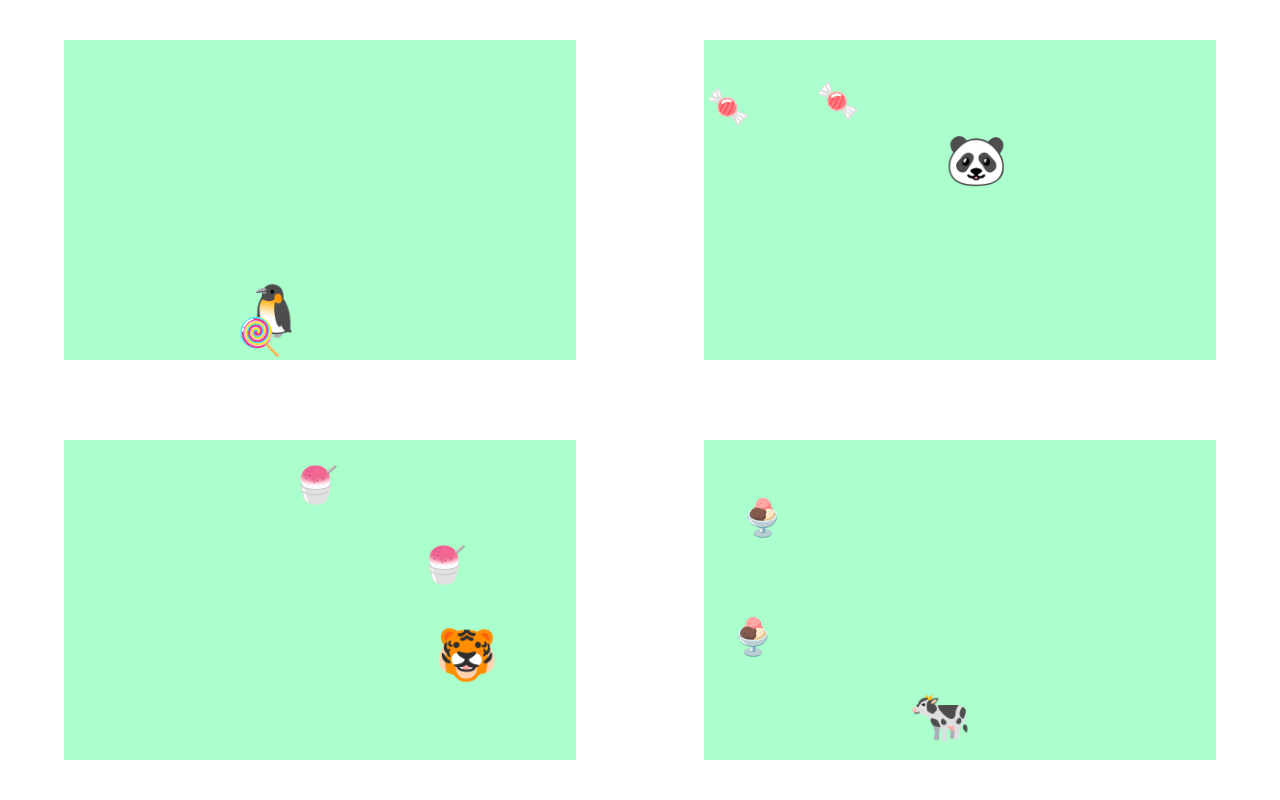
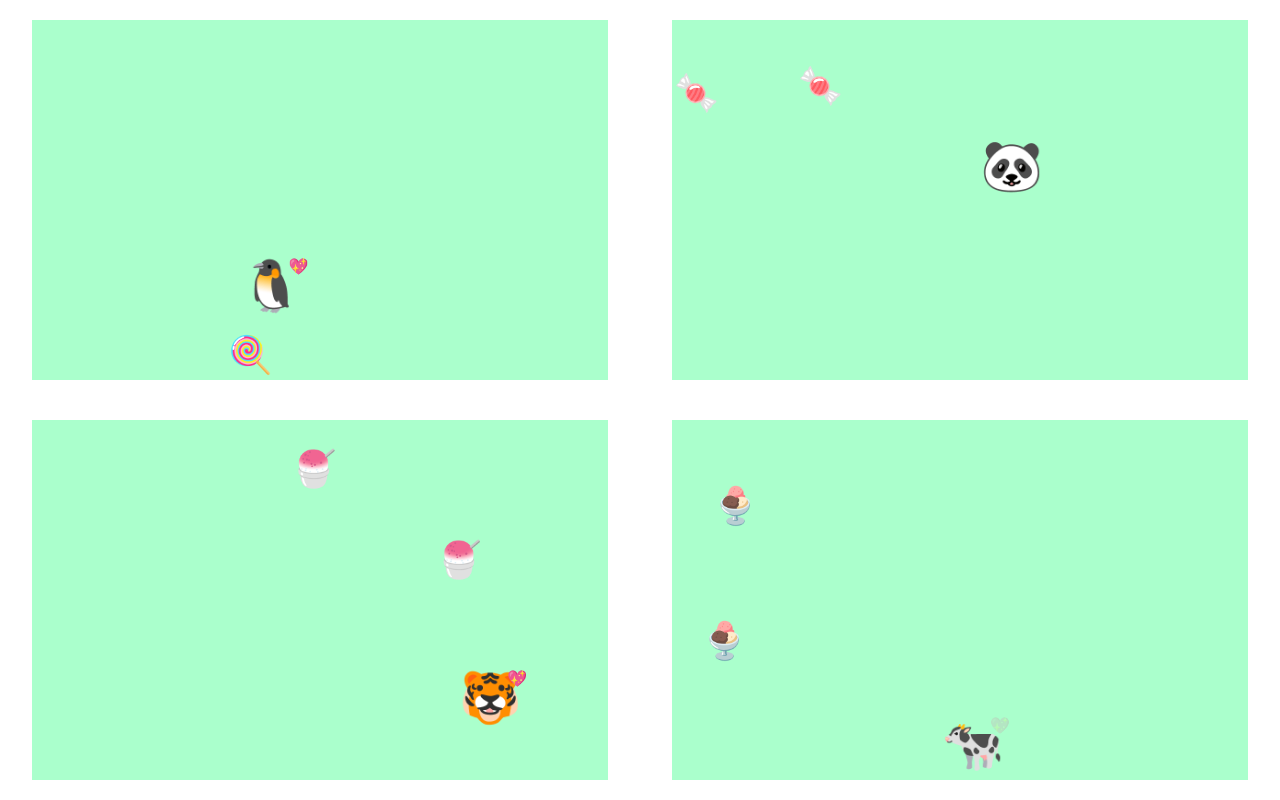
Before and after one commit to taw/svelte-emoji-zoo, a Svelte app: page / in a window 1280 px wide. Built offline with nearby package versions, Linux system fonts and the light colour scheme.

Commit message:
Nice eating effect
Co-authored-by: pinglinh <lnguyenmy1@gmail.com>

```diff
--- a/src/Enclosure.svelte
+++ b/src/Enclosure.svelte
@@ -8,6 +8,7 @@
   let animalX = 0;
   let animalY = 0;
   let domNode;
+  let happy = false;
 
   $: animalStyle = `
     left: ${animalX}px;
@@ -68,6 +69,8 @@
     }
     if (d === 0) {
       eatFood(foodX, foodY);
+      happy = true;
+      setTimeout(() => (happy = false), 1000);
     }
     animalX += dx;
     animalY += dy;
@@ -99,8 +102,8 @@
   .enclosure {
     background-color: #afc;
     margin: 1em;
-    height: 40vh;
-    width: 40vw;
+    height: 45vh;
+    width: 45vw;
     margin: auto;
     position: relative;
   }
@@ -108,6 +111,18 @@
     font-size: 50px;
     position: absolute;
     pointer-events: none;
+  }
+  .animal::after {
+    position: absolute;
+    right: -6px;
+    top: 0;
+    content: "💖";
+    font-size: 16px;
+    opacity: 0;
+    transition: opacity 0.5s;
+  }
+  .animal.happy::after {
+    opacity: 1;
   }
   .food {
     font-size: 36px;
@@ -121,7 +136,7 @@
   on:click={giveMoreFood}
   style={cursorCSS()}
   bind:this={domNode}>
-  <span style={animalStyle} class="animal">{animalEmoji}</span>
+  <span style={animalStyle} class:happy class="animal">{animalEmoji}</span>
   {#each foodPositions as food}
     <span style={foodStyle(food)} class="food">{foodEmoji}</span>
   {/each}
```
